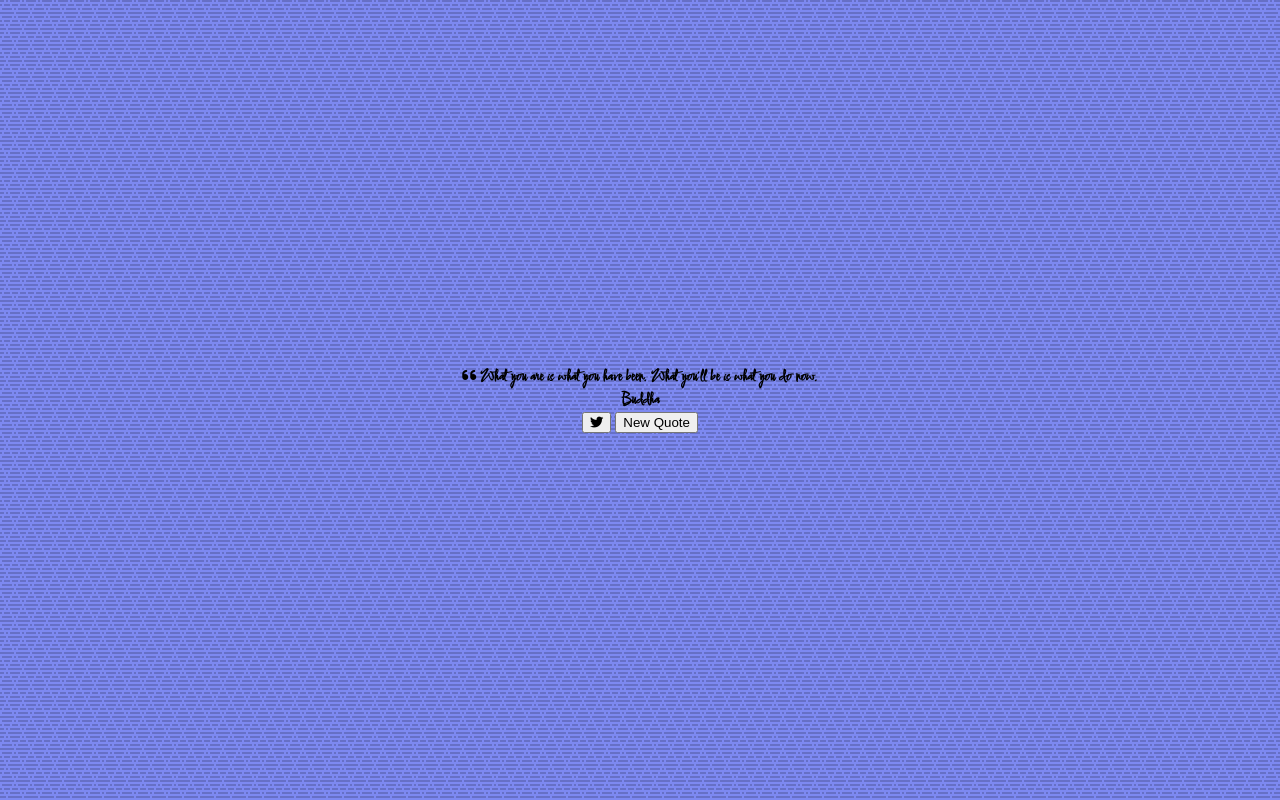
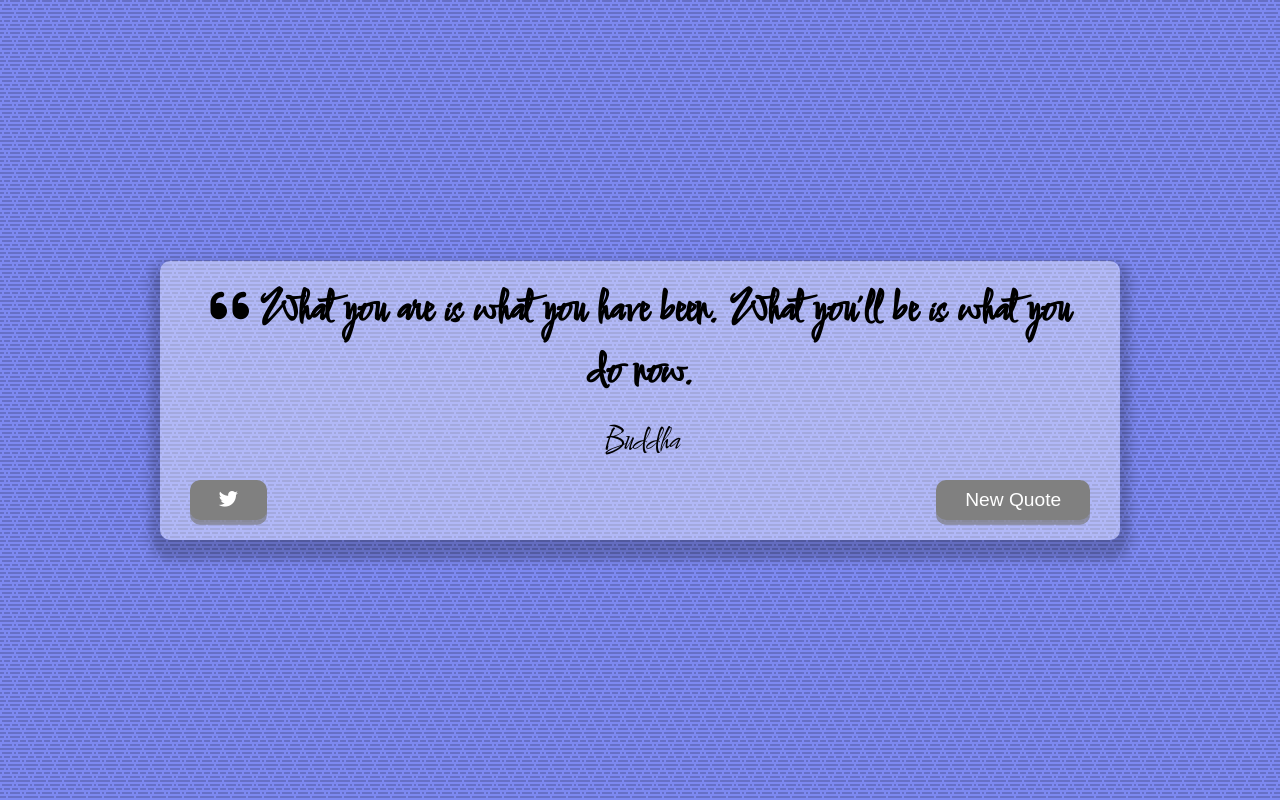
Before and after one commit to Anthony-Keel/Template-Test, a plain HTML site: page index.html in a window 1280 px wide. Drawn offline with Linux system fonts and the light colour scheme.

Commit message:
syled eith css
modified font sizing and color
add button "pressing"

```diff
--- a/style.css
+++ b/style.css
@@ -17,3 +17,71 @@ body {
     justify-content: center;
 
 }
+.quote-container{
+    width: auto;
+    max-width: 900px;
+    padding: 20px 30px;
+    border-radius: 10px;
+    background-color: rgba(255, 255, 255, 0.4);
+    box-shadow: 0 10px 10px 10px rgba(0, 0, 0, 0.2);
+}
+.quote-text{
+    font-size: 2.75rem;
+
+}
+.long-quote{
+    font-size: 2rem;
+}
+.fa-quopte-left{
+    font-size: 4rem;
+}
+.quote-author{
+    margin-top: 15px;
+    font-size: 2rem;
+    font-weight: 400;
+    font-style: italic;
+}
+.button-container{
+    margin-top: 15px;
+    display: flex;
+    justify-content: space-between;
+}
+button{
+    cursor: pointer;
+    font-size: 1.2rem;
+    height: 2.5rem;
+    border: none;
+    border-radius: 10px;
+    color: white;
+    background: grey;
+    outline: none;
+    padding: 0.5rem 1.8rem;
+    box-shadow: 0 0.3rem rgba(121, 121, 121, 0.65);
+}
+
+button:hover{
+    filter: brightness(110%);
+}
+
+button:active{
+    transform: translate(0,0.3rem);
+    box-shadow: 0 0.1rem rgba(255, 255, 255, 0.65) ;
+}
+.twitter-button:hover{
+    color: #38a1f3;
+}
+
+fa-twitter{
+    font-size: 1.5rem;
+
+}
+
+/* media query tablet or smaller */
+@media screen and (max-width: 1000px) {
+    .quote-container{
+        margin: auto 10px;
+    }
+    .quote-text{
+        font-size: 2.5rem;
+    }
+}
```
